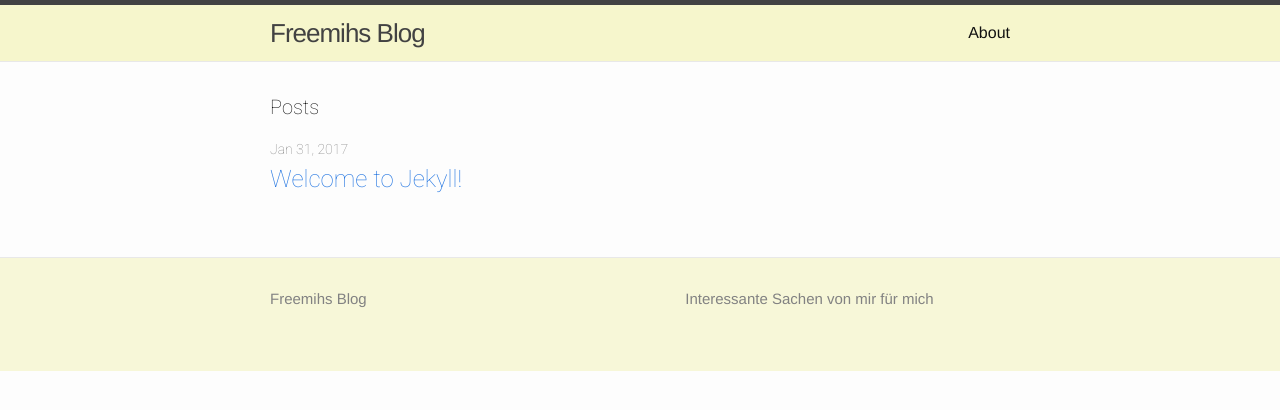
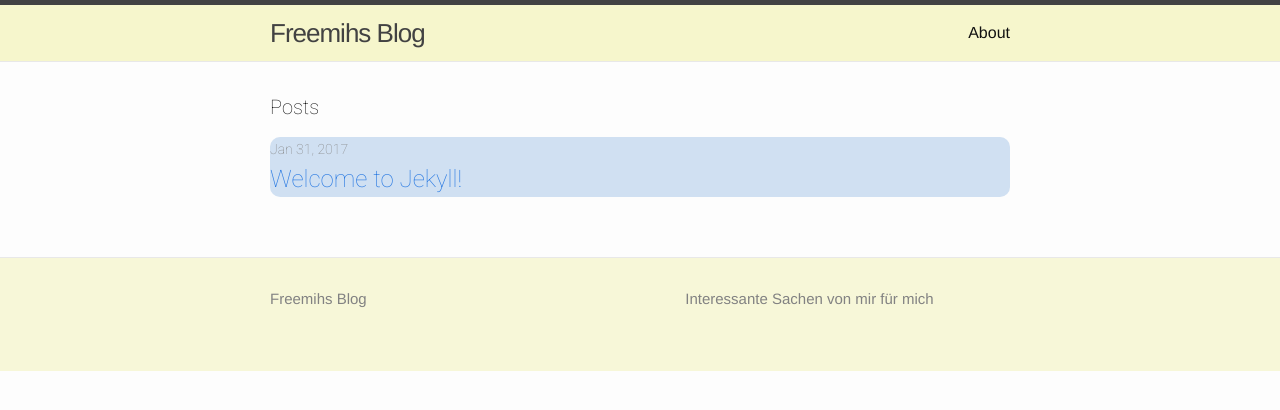
Before and after one commit to freemih/freemih.github.io, a Jekyll site: the page built from index.html, in a window 1280 px wide. Shown: the top 410 px of the page. Built offline with Jekyll 4.4.1, drawn with Linux system fonts in a browser that asks for light colours.

Commit message:
Update _layout.scss

```diff
--- a/_sass/_layout.scss
+++ b/_sass/_layout.scss
@@ -182,6 +182,7 @@
     margin-left: 0;
     font-family: Roboto;
     font-weight: 100;
+    background-color: hsla(212, 75%, 44%, 0.2);
     border-radius: 10px;
     list-style: none;
 
@@ -229,7 +230,7 @@
 
 .post-content {
     margin-bottom: $spacing-unit;
-    background-image: -webkit-linear-gradient(hsla(212, 100%, 0%, 0.31), hsla(212, 100%, 0%, 0));
+    background-image: -webkit-linear-gradient(hsla(212, 75%, 44%, 0.2), #FFFFFF);
     font-family: Roboto;
     font-weight: 100;
 
```
